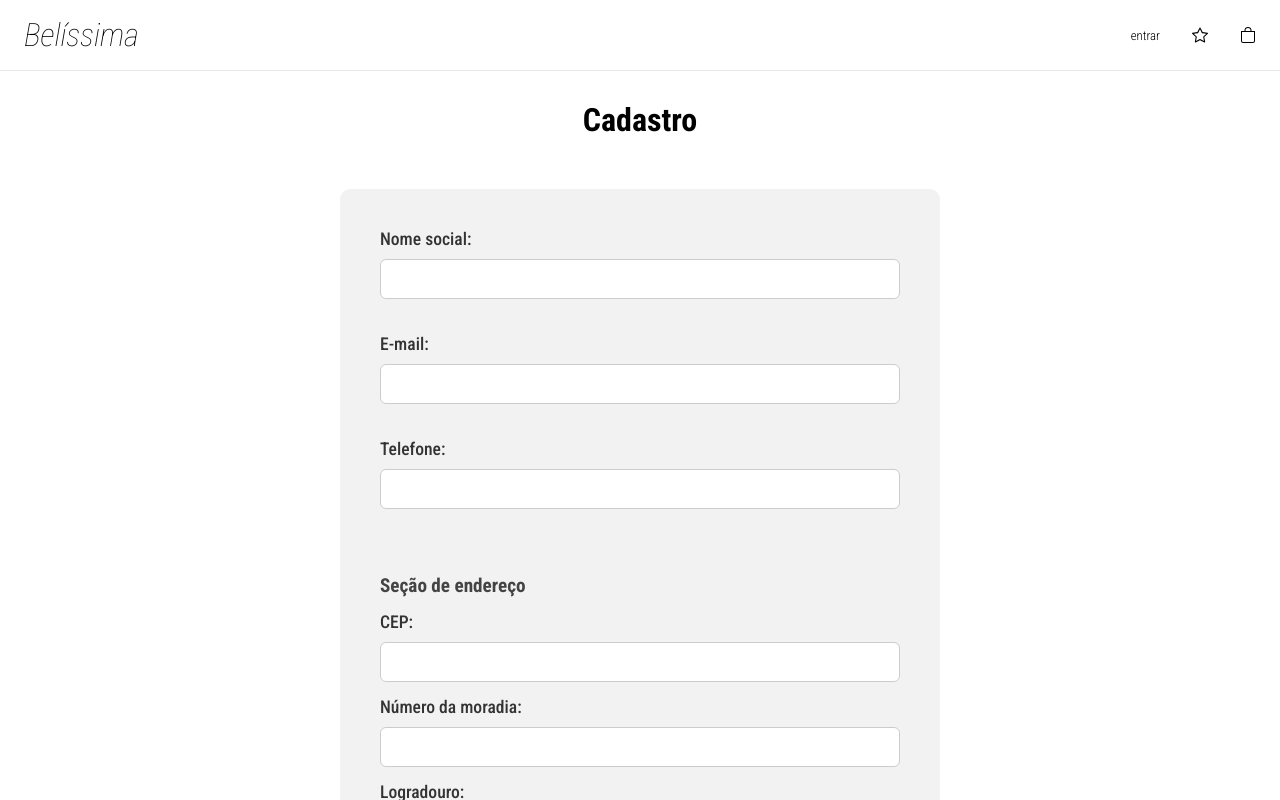
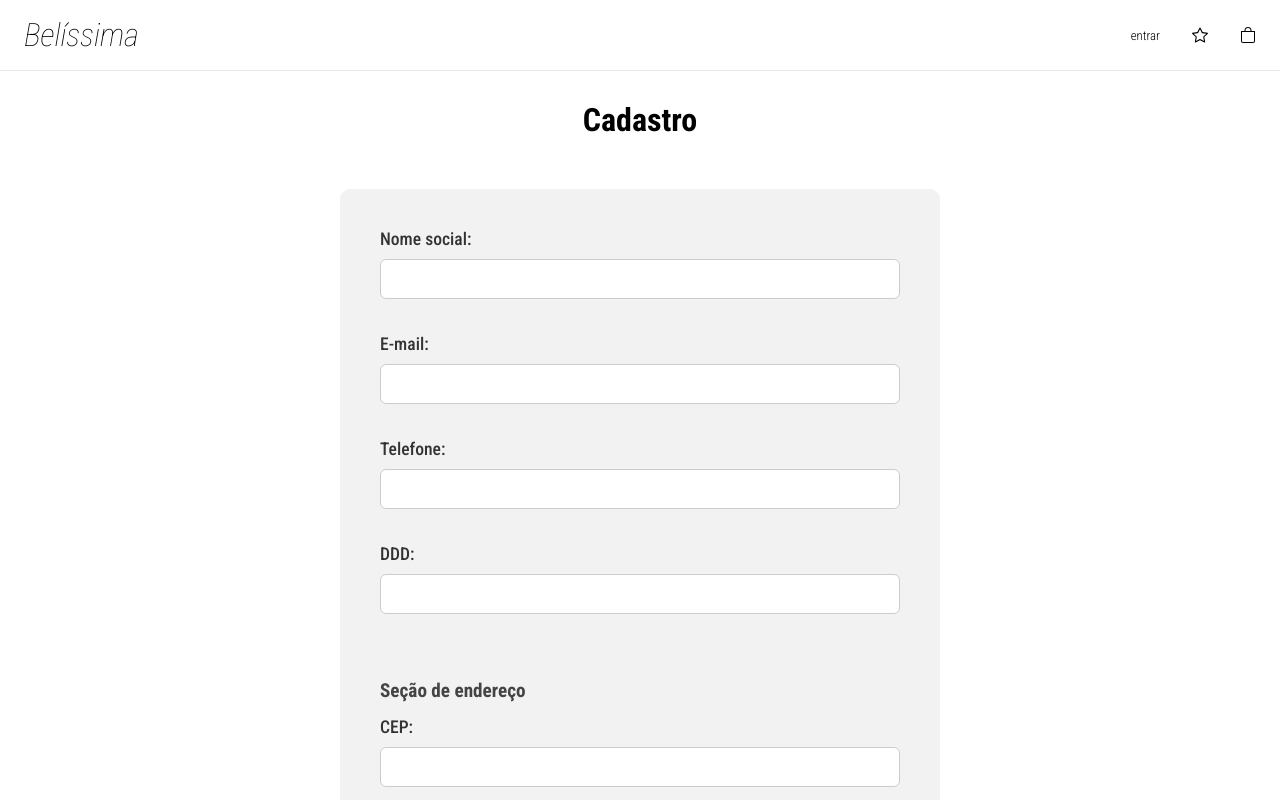
Before and after one commit to projeto-belissima/front-end, a Vue app: page /cadastro in a window 1280 px wide. Shown: the top 800 px of the page. Built offline with nearby package versions, Linux system fonts and the light colour scheme.

Commit message:
feat: adição do campo DDD #38

```diff
--- a/src/views/CadastroView.vue
+++ b/src/views/CadastroView.vue
@@ -20,6 +20,11 @@
       <div>
         <label>Telefone:</label>
         <input type="tel">
+      </div>
+
+      <div>
+        <label>DDD:</label>
+        <input type="number">
       </div>
 
       <section>
```
